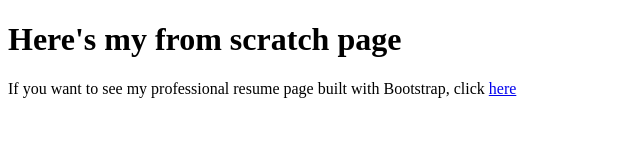
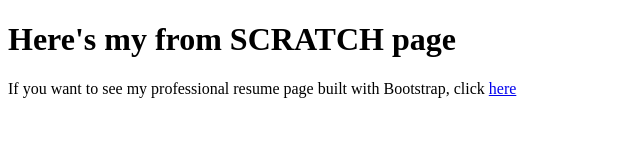
Before and after one commit to ChesterBojangles/ChesterBojangles.github.io, a plain HTML site: page index.html in a window 1280 px wide. Shown: the whole page, without its empty margins (0-640 px from the left). Drawn offline with Linux system fonts and the light colour scheme.

Commit message:
Update index.html

```diff
--- a/index.html
+++ b/index.html
@@ -6,7 +6,7 @@
     <title>Document</title>
 </head>
 <body>
-    <h1>Here's my from scratch page</h1>
+    <h1>Here's my from SCRATCH page</h1>
     <p>If you want to see my professional resume page built with Bootstrap, click <a href="resume.html">here</a></p>
 </body>
 </html>
```
